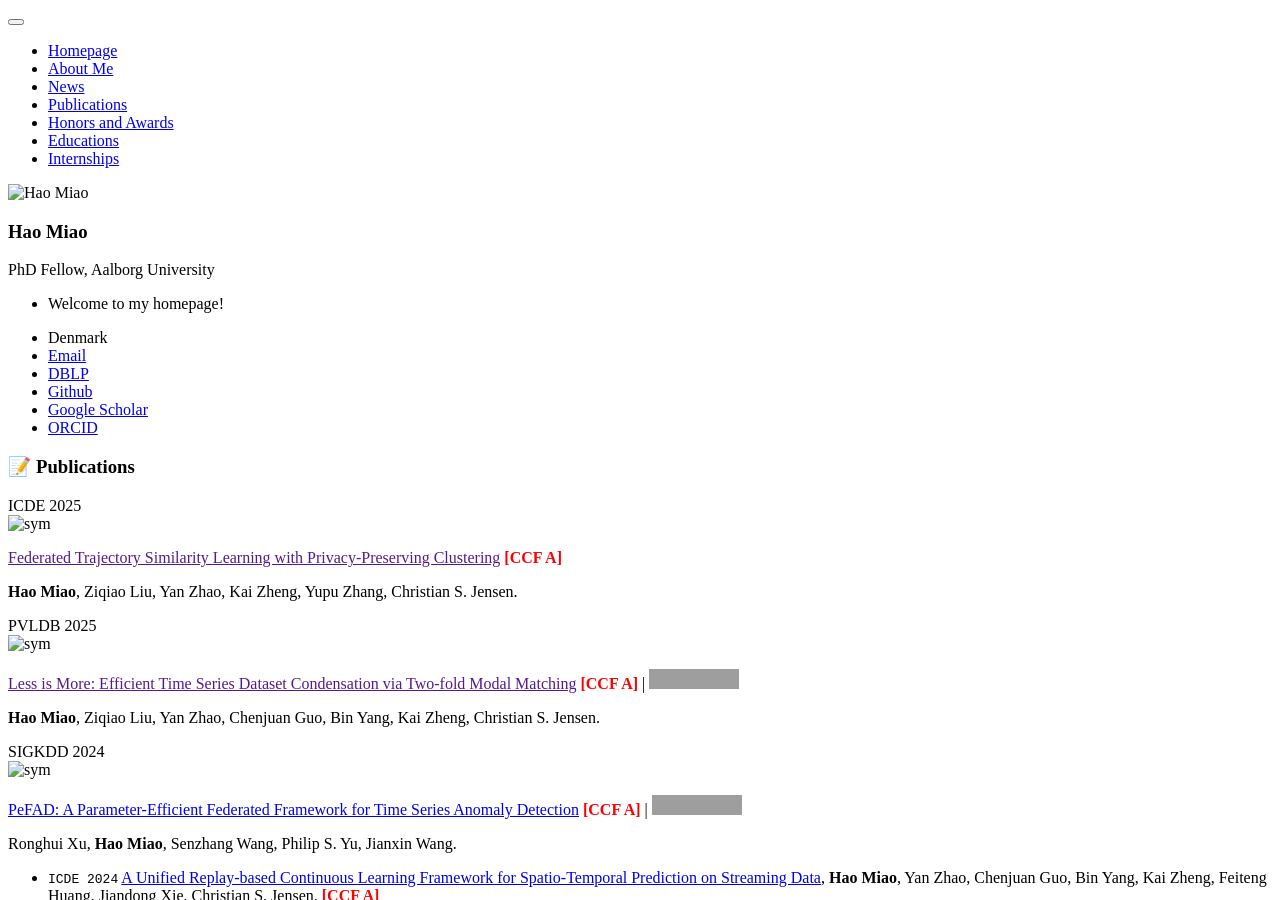
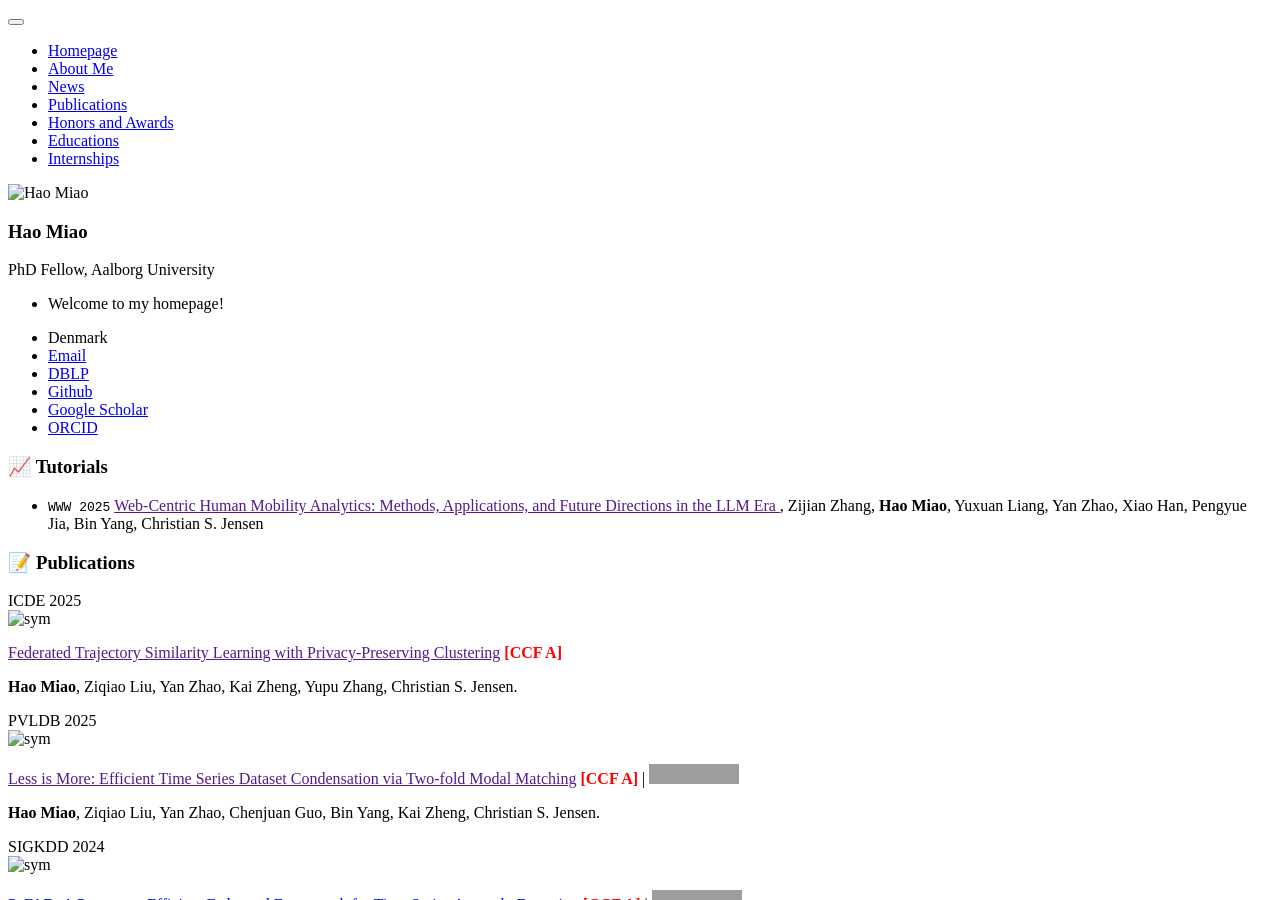
Before and after one commit to MiaoHaoSunny/MiaoHaoSunny.github.io, a Jekyll site: the page built from _pages/includes/pub.md, in a window 1280 px wide and 900 px high. Built offline with Jekyll 4.4.1, drawn with Linux system fonts in a browser that asks for light colours; our own code applies the rules of GitHub Pages for plain Markdown files; grey boxes are pictures that could not be loaded.

Commit message:
Update pub.md

```diff
--- a/_pages/includes/pub.md
+++ b/_pages/includes/pub.md
@@ -1,3 +1,6 @@
+# 📈 Tutorials
+- ``WWW 2025`` [Web-Centric Human Mobility Analytics: Methods, Applications, and Future Directions in the LLM Era
+](), Zijian Zhang, **Hao Miao**, Yuxuan Liang, Yan Zhao, Xiao Han, Pengyue Jia, Bin Yang, Christian S. Jensen
 
 # 📝 Publications
 
```
